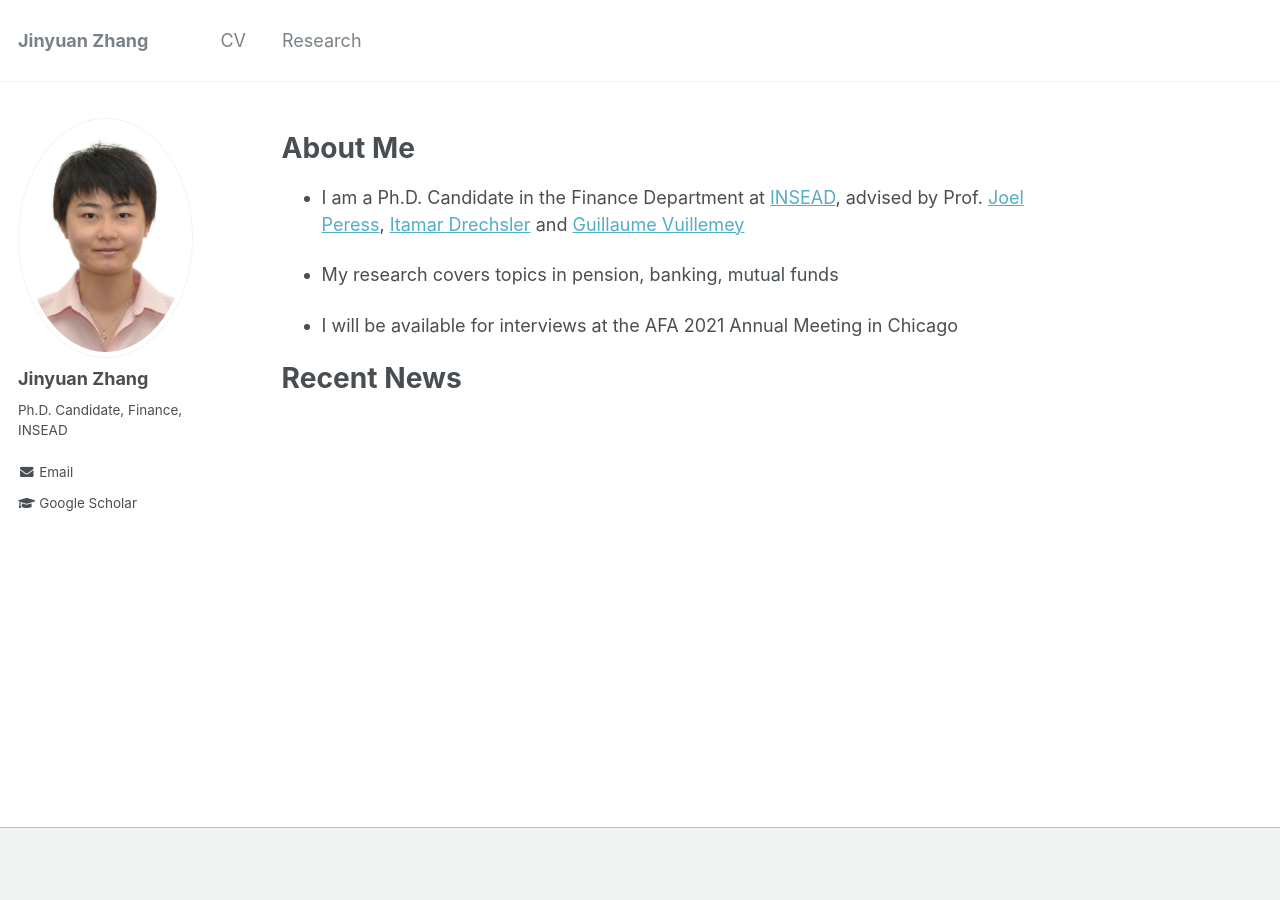
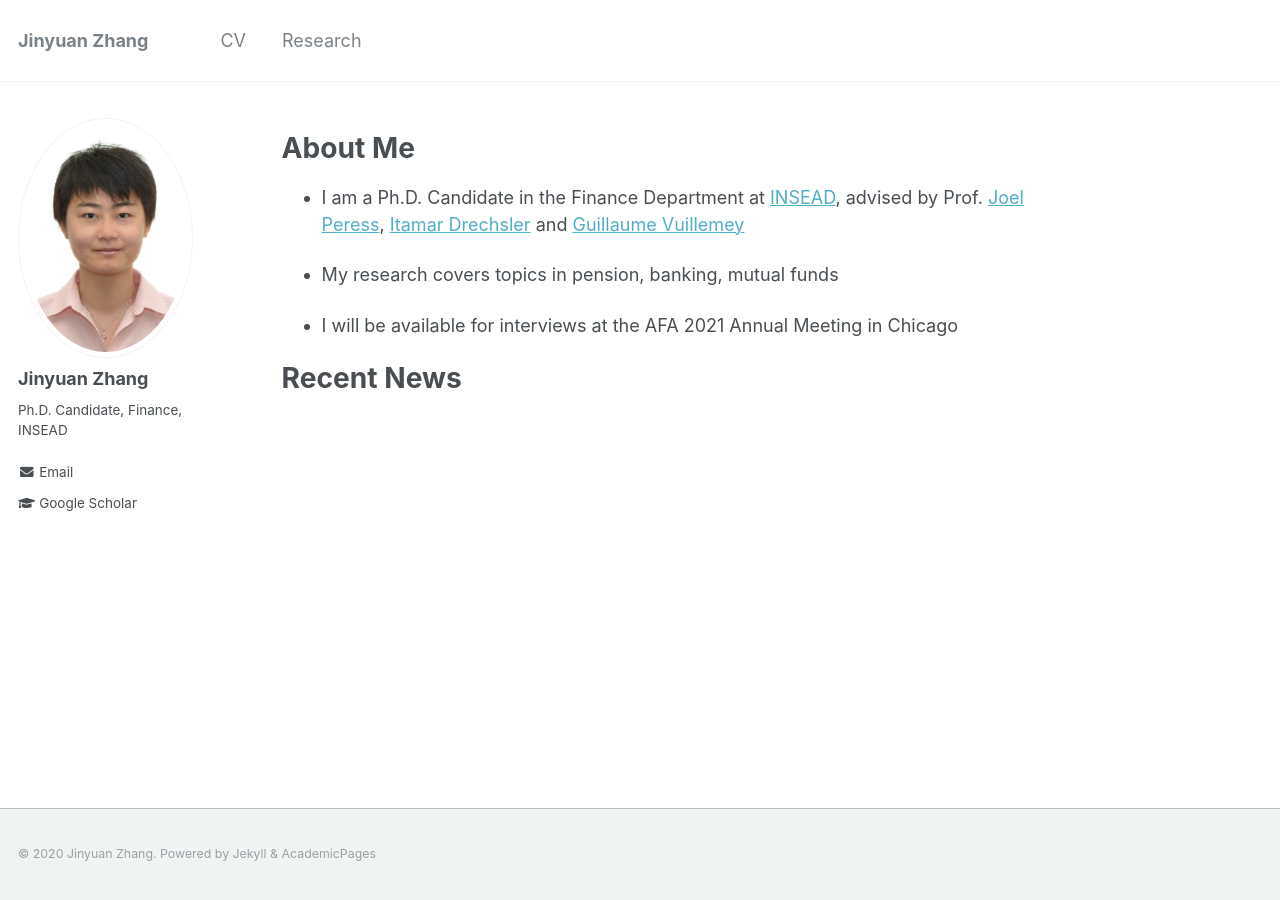
Before and after one commit to jinyuan-zhang/jinyuan-zhang.github.io, a Jekyll site: the page built from _pages/about.md, in a window 1280 px wide. Built offline with Jekyll 4.4.1, drawn with Linux system fonts in a browser that asks for light colours; part of the change alters nothing that is shown.

```diff
--- a/_includes/footer.html
+++ b/_includes/footer.html
@@ -1,6 +1,6 @@
-<!-- {% include base_path %}
+{% include base_path %}
 
-<div class="page__footer-follow">
+<!-- <div class="page__footer-follow">
   <ul class="social-icons">
     {% if site.data.ui-text[site.locale].follow_label %}
       <li><strong>{{ site.data.ui-text[site.locale].follow_label }}</strong></li>
@@ -19,7 +19,6 @@
     {% endif %}
     <li><a href="{% if site.atom_feed.path %}{{ site.atom_feed.path }}{% else %}{{ base_path }}/feed.xml{% endif %}"><i class="fa fa-fw fa-rss-square" aria-hidden="true"></i> {{ site.data.ui-text[site.locale].feed_label | default: "Feed" }}</a></li>
   </ul>
-</div>
+</div> -->
 
 <div class="page__footer-copyright">&copy; {{ site.time | date: '%Y' }} {{ site.name | default: site.title }}. {{ site.data.ui-text[site.locale].powered_by | default: "Powered by" }} <a href="http://jekyllrb.com" rel="nofollow">Jekyll</a> &amp; <a href="https://github.com/academicpages/academicpages.github.io">AcademicPages</a></div>
- -->
```
